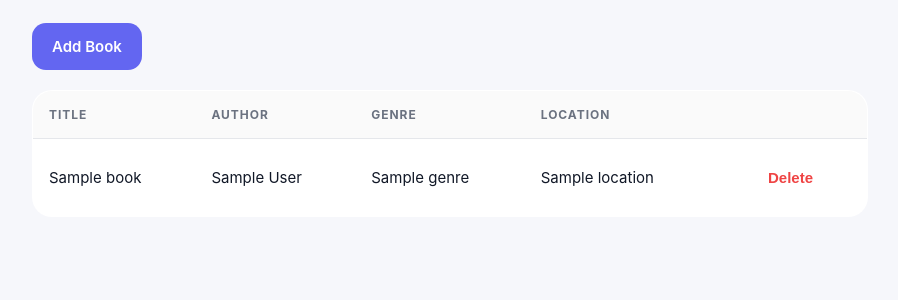
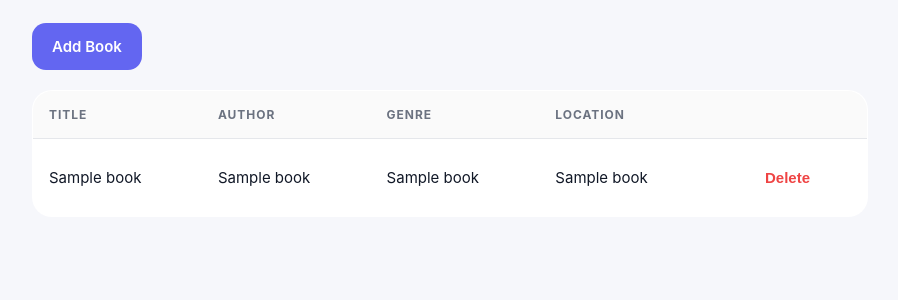
Before and after one commit to bhavaditya007/library-manager, a Flask app: template app/templates/books.html in a window 1280 px wide. Shown: the part 322-622 px from the top of the page, without its empty margins (190-1088 px from the left). Run offline with Flask 3, Linux system fonts and the light colour scheme; the template is opened without the code that fills it: most values are stand-ins (such as "Sample title", 1, 10 or a date in 2020); some libraries are stand-ins or nearby versions.

Commit message:
Update books.html

```diff
--- a/app/templates/books.html
+++ b/app/templates/books.html
@@ -27,12 +27,12 @@
                 <tbody>
                     {% for b in books %}
                     <tr>
-                        <td>{{ b["title"] }}</td>
-                        <td>{{ b["author"] }}</td>
-                        <td>{{ b["genre"] }}</td>
-                        <td>{{ b["location"] }}</td>
+                        <td>{{ b[1] }}</td>
+                        <td>{{ b[2] }}</td>
+                        <td>{{ b[3] }}</td>
+                        <td>{{ b[4] }}</td>
                         <td>
-                            <form method="POST" action="/delete/{{ b['id'] }}">
+                            <form method="POST" action="/delete/{{ b[0] }}">
                                 <button class="btn btn-danger">Delete</button>
                             </form>
                         </td>
@@ -41,9 +41,7 @@
                 </tbody>
             </table>
             {% else %}
-                <div class="card empty">
-                    No books added yet
-                </div>
+                <div class="card empty">No books added yet</div>
             {% endif %}
         </div>
     </div>
```
